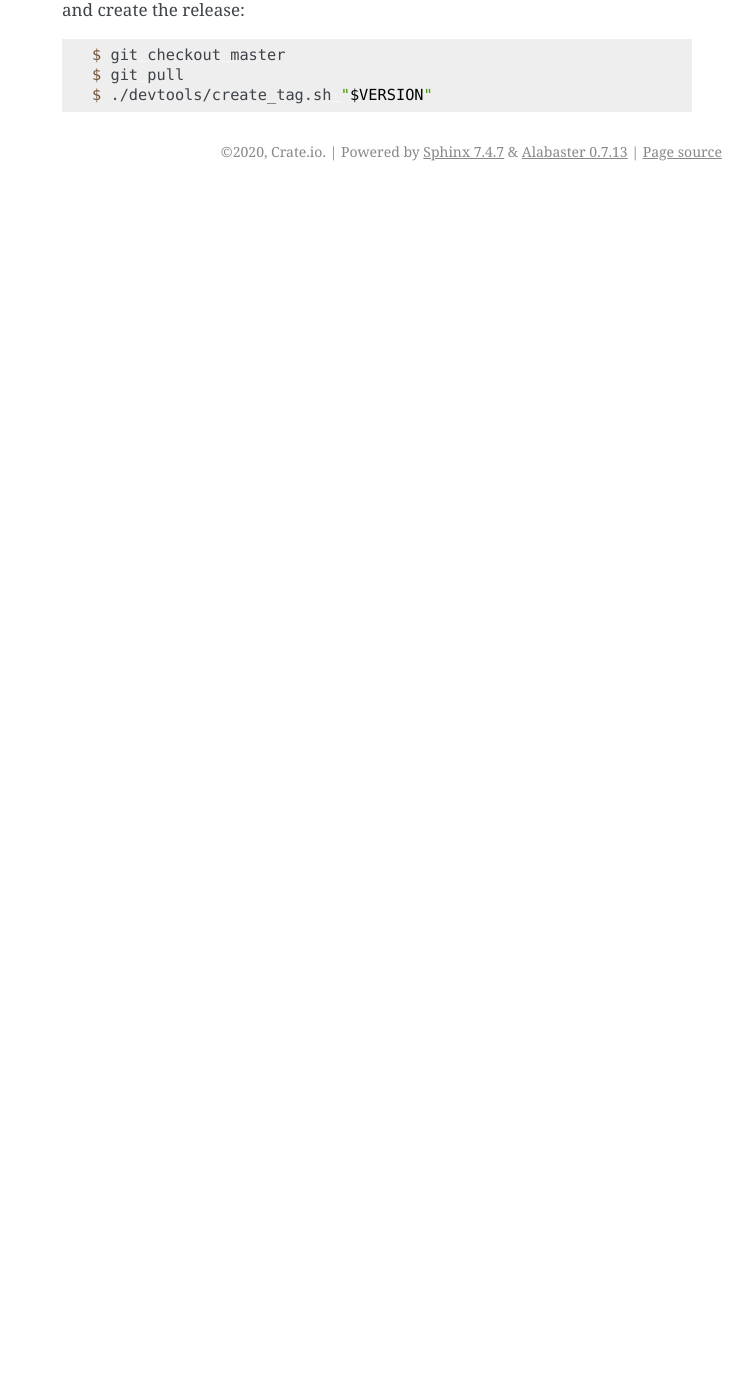
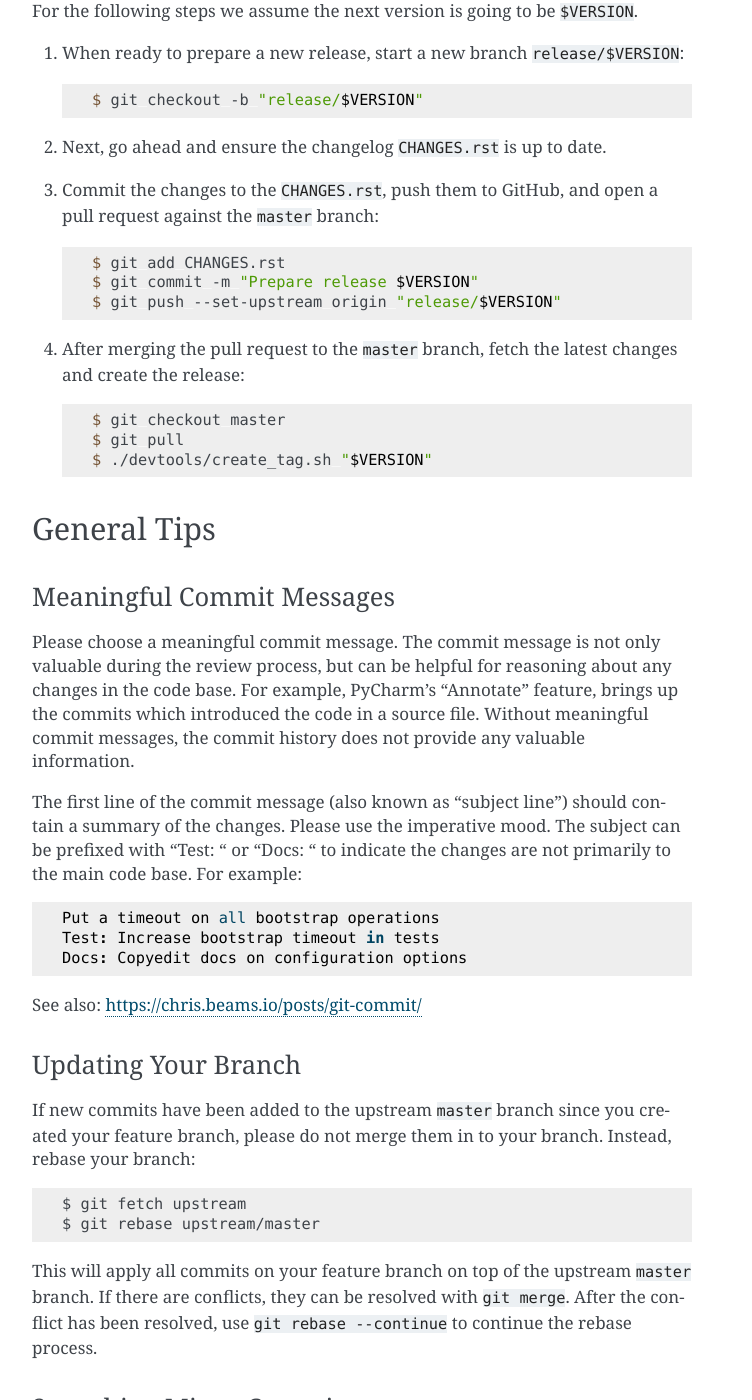
Before and after one commit to crate/crate-operator, a Sphinx documentation site: the page built from docs/source/development.rst, in a window 1280 px wide and 1400 px high, scrolled down 1577 px. Shown: the whole window, without its empty margins (388-1140 px from the left). Built offline with Sphinx 7.4.7, drawn with Linux system fonts in a browser that asks for light colours; pages that are not in the unit, such as notebooks, are missing from menus; before the commit the page ends 1768 px from its top, so only the background shows below that; some of the changed text lies outside the part shown.

```diff
--- a/docs/source/development.rst
+++ b/docs/source/development.rst
@@ -1,5 +1,29 @@
 Working on the operator
 =======================
+
+Contributing
+------------
+
+Before we can accept any pull requests, we need you to agree to our CLA_.
+
+Once that is complete, you should:
+
+- Create an issue on GitHub to let us know that you're working on the issue.
+
+- Use a feature branch and not ``master``.
+
+- Rebase your feature branch onto the upstream ``master`` before creating the
+  pull request.
+
+- `Be descriptive in your PR and commit messages
+  <#meaningful-commit-messages>`_. What is it for? Why is it needed? And so on.
+
+- If applicable, `run the tests <#testing>`_.
+
+- Squash related commits.
+
+
+.. _testing:
 
 Testing
 -------
@@ -88,5 +112,76 @@ For the following steps we assume the next version is going to be ``$VERSION``.
       $ git pull
       $ ./devtools/create_tag.sh "$VERSION"
 
+
+General Tips
+------------
+
+.. _commit-message-style:
+
+Meaningful Commit Messages
+^^^^^^^^^^^^^^^^^^^^^^^^^^
+
+Please choose a meaningful commit message. The commit message is not only
+valuable during the review process, but can be helpful for reasoning about any
+changes in the code base. For example, PyCharm's "Annotate" feature, brings up
+the commits which introduced the code in a source file. Without meaningful
+commit messages, the commit history does not provide any valuable information.
+
+The first line of the commit message (also known as "subject line") should
+contain a summary of the changes. Please use the imperative mood. The subject
+can be prefixed with "Test: " or "Docs: " to indicate the changes are not
+primarily to the main code base. For example::
+
+   Put a timeout on all bootstrap operations
+   Test: Increase bootstrap timeout in tests
+   Docs: Copyedit docs on configuration options
+
+See also: https://chris.beams.io/posts/git-commit/
+
+Updating Your Branch
+^^^^^^^^^^^^^^^^^^^^
+
+If new commits have been added to the upstream ``master`` branch since you
+created your feature branch, please do not merge them in to your branch.
+Instead, rebase your branch::
+
+   $ git fetch upstream
+   $ git rebase upstream/master
+
+This will apply all commits on your feature branch on top of the upstream
+``master`` branch. If there are conflicts, they can be resolved with ``git
+merge``. After the conflict has been resolved, use ``git rebase --continue`` to
+continue the rebase process.
+
+Squashing Minor Commits
+^^^^^^^^^^^^^^^^^^^^^^^
+
+Minor commits that only fix typos or rename variables that are related to a
+bigger change should be squashed into that commit.
+
+This can be done with the following command::
+
+   $ git rebase -i origin/master
+
+This will open up a text editor where you can annotate your commits.
+
+Generally, you'll want to leave the first commit listed as ``pick``, or change
+it to ``reword`` (or ``r`` for short) if you want to change the commit message.
+And then, if you want to squash every subsequent commit, you could mark them
+all as ``fixup`` (or ``f`` for short).
+
+Once you're done, you can check that it worked by running::
+
+   $ git log
+
+If you're happy with the result, do a **force** push (since you're rewriting
+history) to your feature branch::
+
+   $ git push -f
+
+
+See also: http://www.ericbmerritt.com/2011/09/21/commit-hygiene-and-git.html
+
+.. _CLA: https://crate.io/community/contribute/agreements/
 .. _setuptools-scm: https://pypi.org/project/setuptools-scm/
 .. _Semantic Versioning: https://semver.org/
```
Also changed, not shown: CONTRIBUTING.rst (added, +66 -0 lines).
